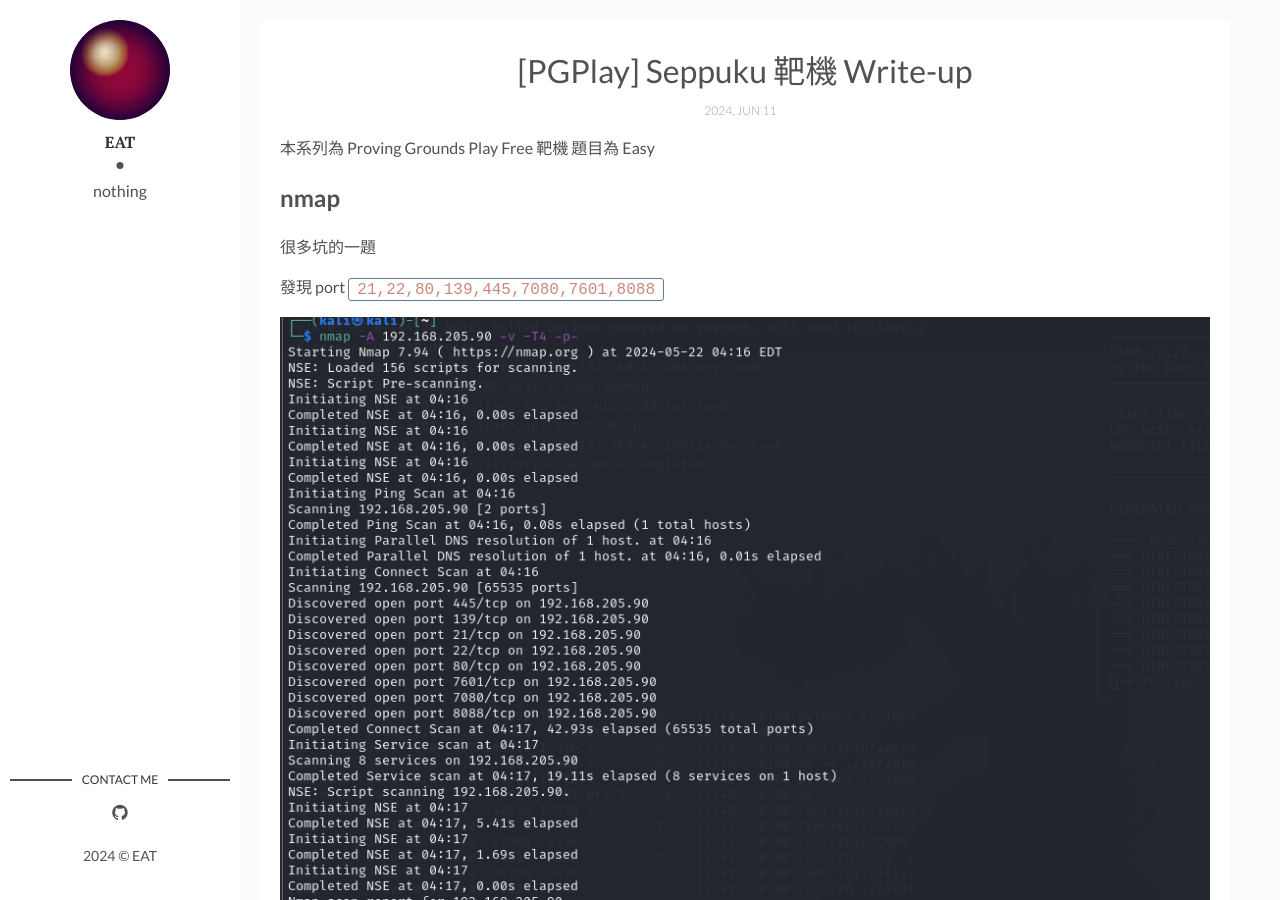
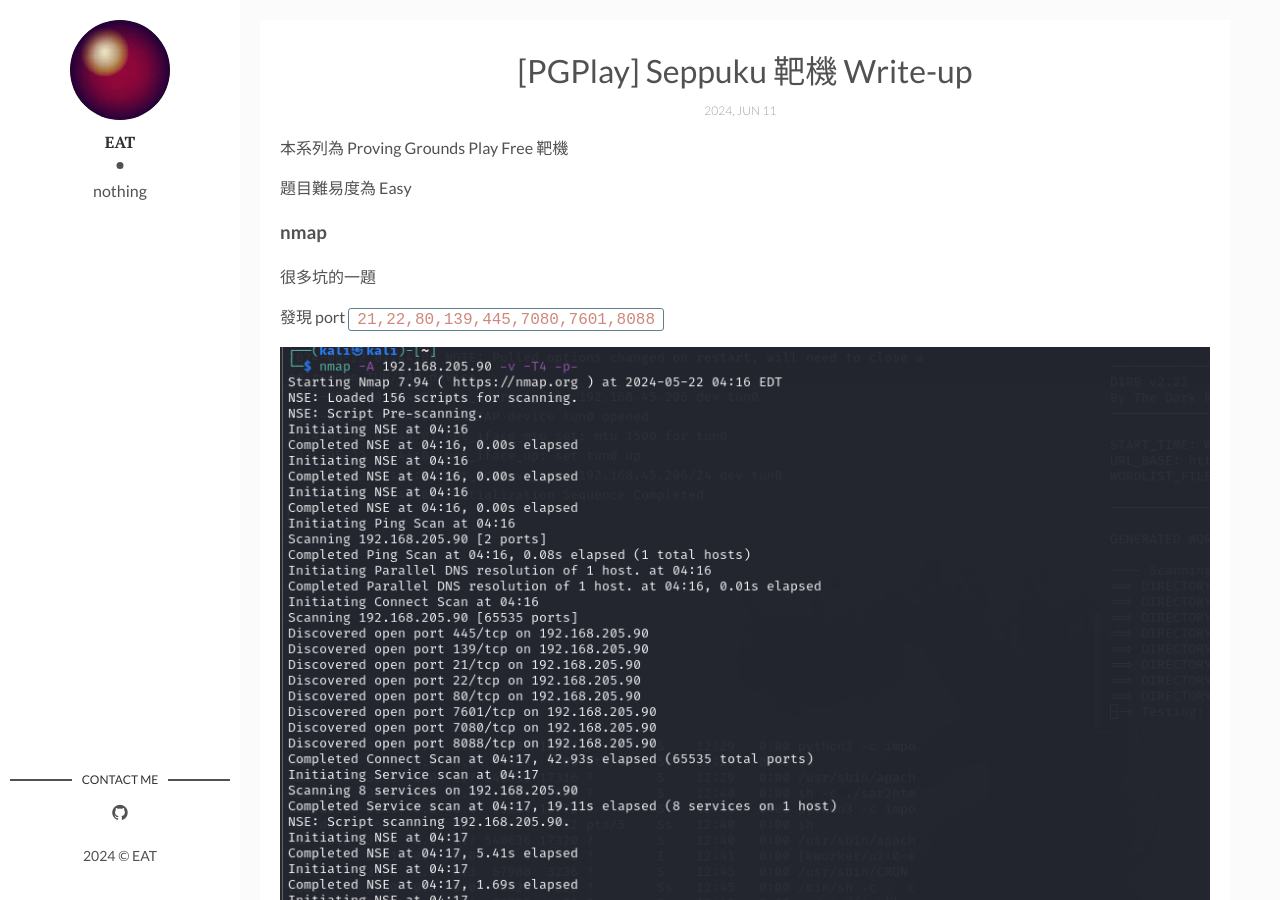
Before and after one commit to dyeat/dyeat.github.io, a Jekyll site: the page built from _posts/2024-06-12-[PGPlay] Seppuku 靶機 Write-up.md, in a window 1280 px wide and 900 px high. Built offline with Jekyll 4.4.1, drawn with Linux system fonts in a browser that asks for light colours; comment, search, counter and statistics services are not loaded.

Commit message:
fix word

```diff
--- a/_posts/2024-06-12-[PGPlay] Seppuku 靶機 Write-up.md
+++ b/_posts/2024-06-12-[PGPlay] Seppuku 靶機 Write-up.md
@@ -6,9 +6,10 @@ categories: [offsec]
 tags: [offsec]
 ---
 本系列為 Proving Grounds Play Free 靶機
-題目為 Easy
 
-## nmap
+題目難易度為 Easy
+
+### nmap
 
 很多坑的一題
 
@@ -20,7 +21,7 @@ tags: [offsec]
 
 ![](../static/img/2024-06-12/1.png)
 
-## 7601 Port
+7601 Port
 
 ![](../static/img/2024-06-12/2.png)
 
```
